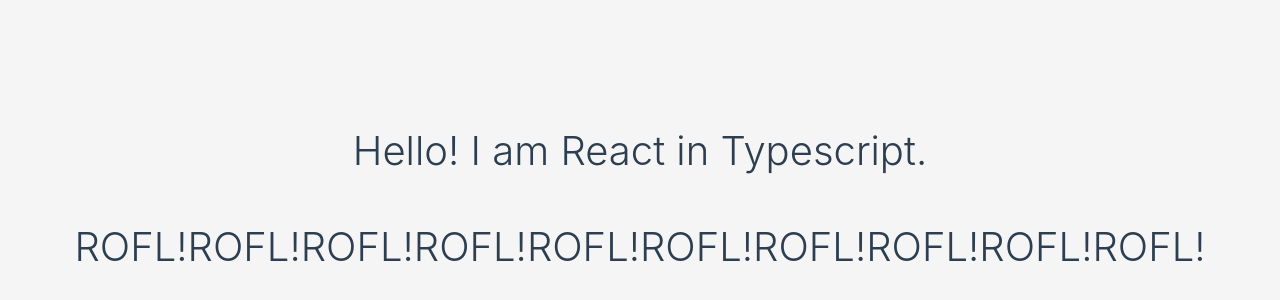
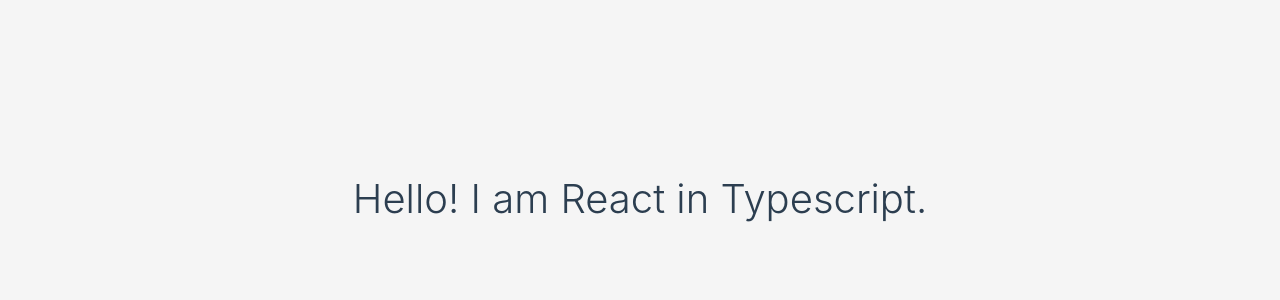
Before and after one commit to makemoneyfast/webpack-ts-react, a React app: page / in a window 1280 px wide. Shown: the part 198-498 px from the top of the page. Built offline with nearby package versions, Linux system fonts and the light colour scheme.

Commit message:
New problem.

```diff
--- a/src/example.tsx
+++ b/src/example.tsx
@@ -1,9 +1,3 @@
 import React from "react";
 
-export const lulz = (count: number) => {
-  return "LOL!".repeat(count);
-};
-
-export const Rofl = (props: { count: number }) => (
-  <h1>{"ROFL!".repeat(props.count)}</h1>
-);
+export function reverse(x: number): number {}
--- a/src/index.tsx
+++ b/src/index.tsx
@@ -1,5 +1,5 @@
 import { createRoot } from "react-dom/client";
-import { Rofl } from "./example";
+import { reverse } from "./example";
 
 import "./style.css";
 
@@ -8,10 +8,11 @@
   throw new Error("Root element not found");
 }
 
+reverse(12345);
+
 const root = createRoot(container);
 root.render(
   <div>
     <h1>Hello! I am React in Typescript.</h1>
-    <Rofl count={10} />
   </div>
 );
```
